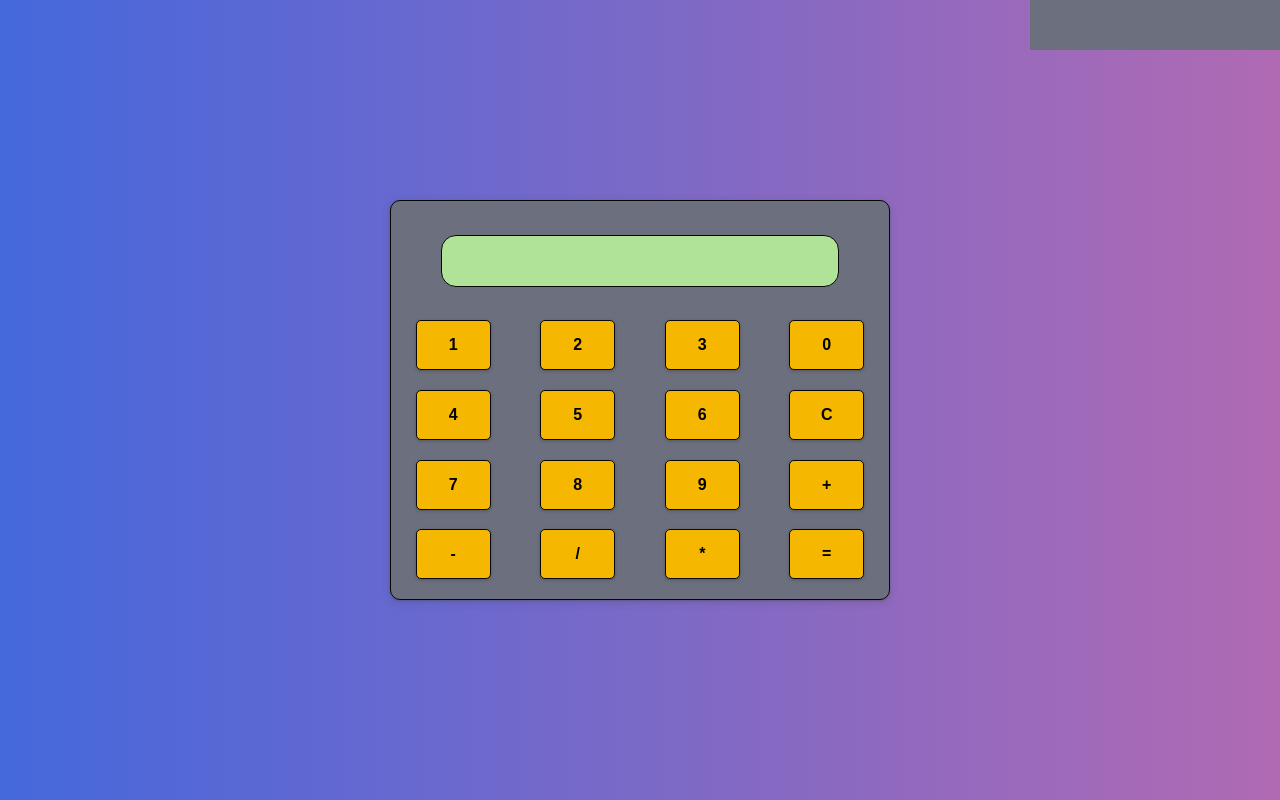
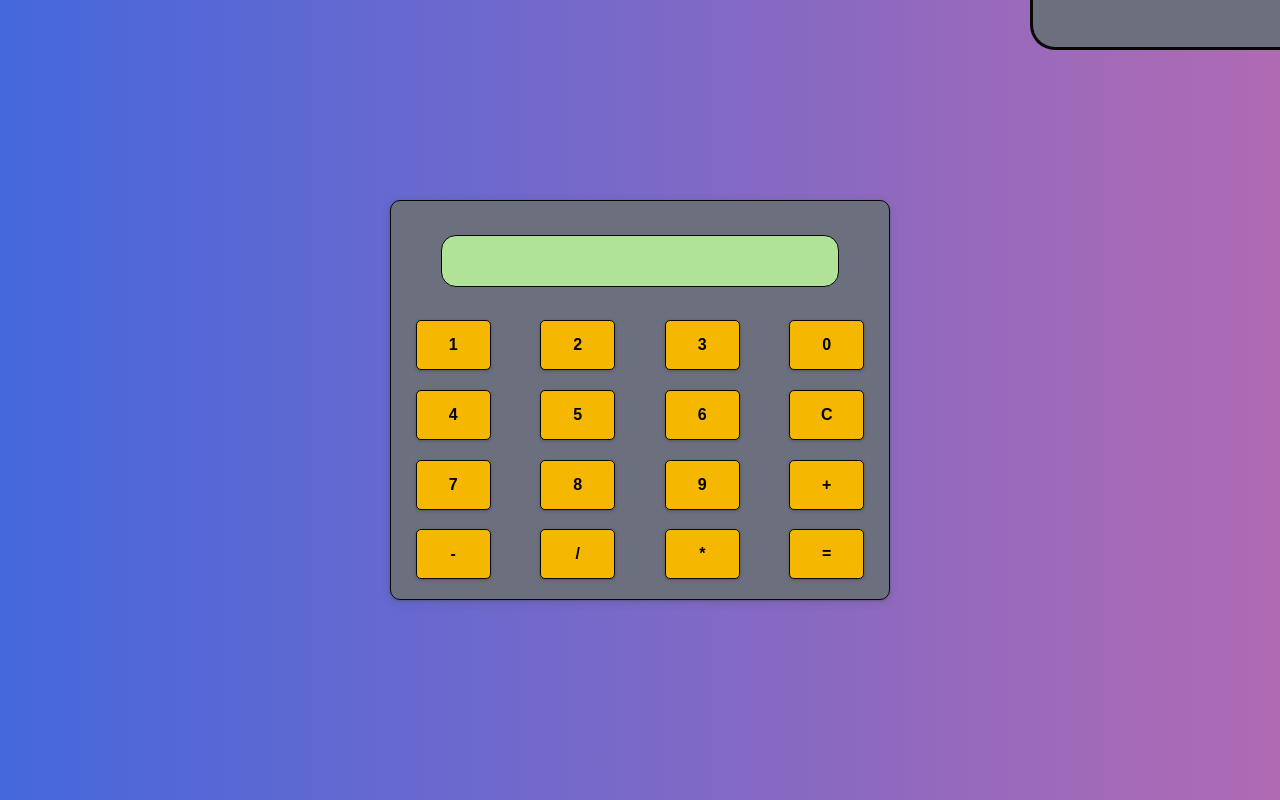
Before and after one commit to kubaplayer05/calculator, a plain HTML site: page index.html in a window 1280 px wide. Drawn offline with Linux system fonts and the light colour scheme.

Commit message:
last-procces style changes

```diff
--- a/style.css
+++ b/style.css
@@ -29,6 +29,10 @@ body {
     font-size: 1.4rem;
     display: flex;
     justify-content: center;
+    border: 3px solid #080705;
+    border-top: 0;
+    border-right: 0;
+    border-bottom-left-radius: 25px;
 }
 
 .last-procces-p {
```
